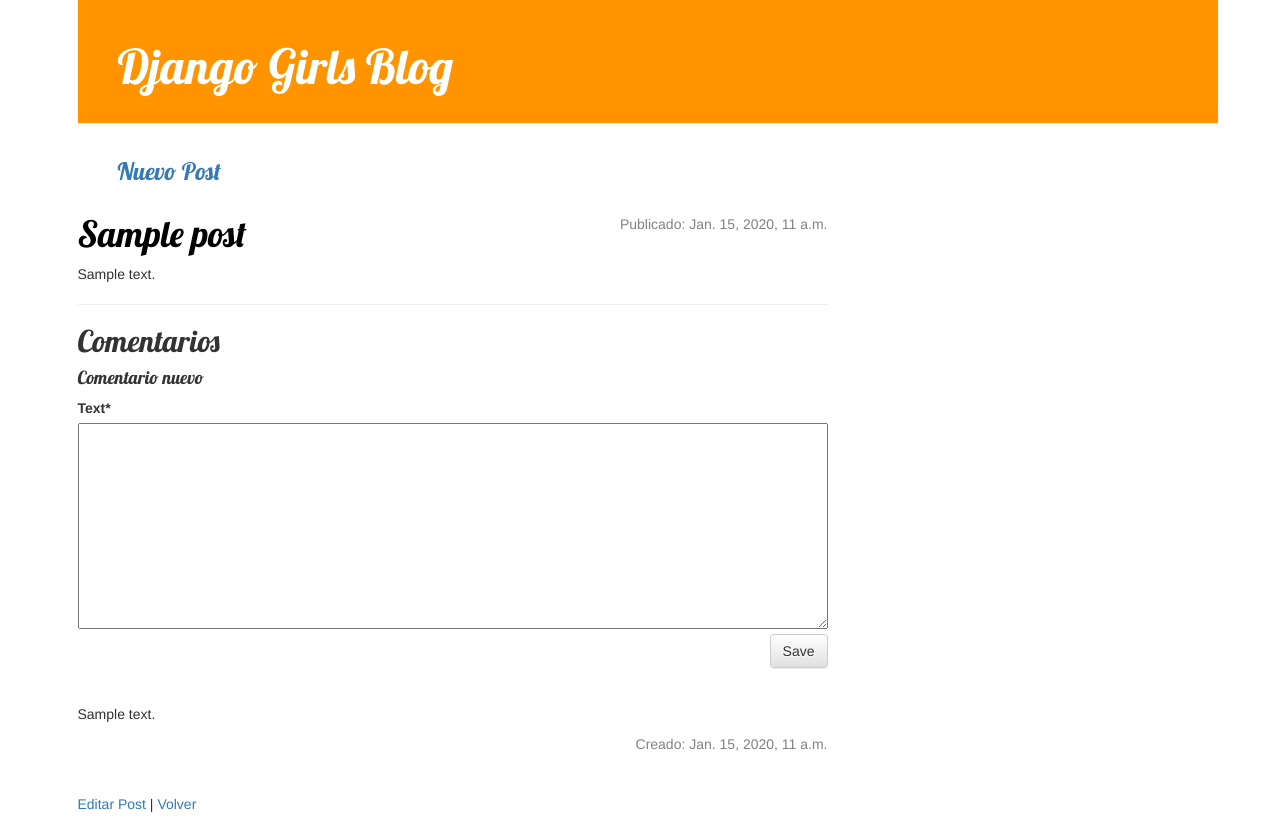
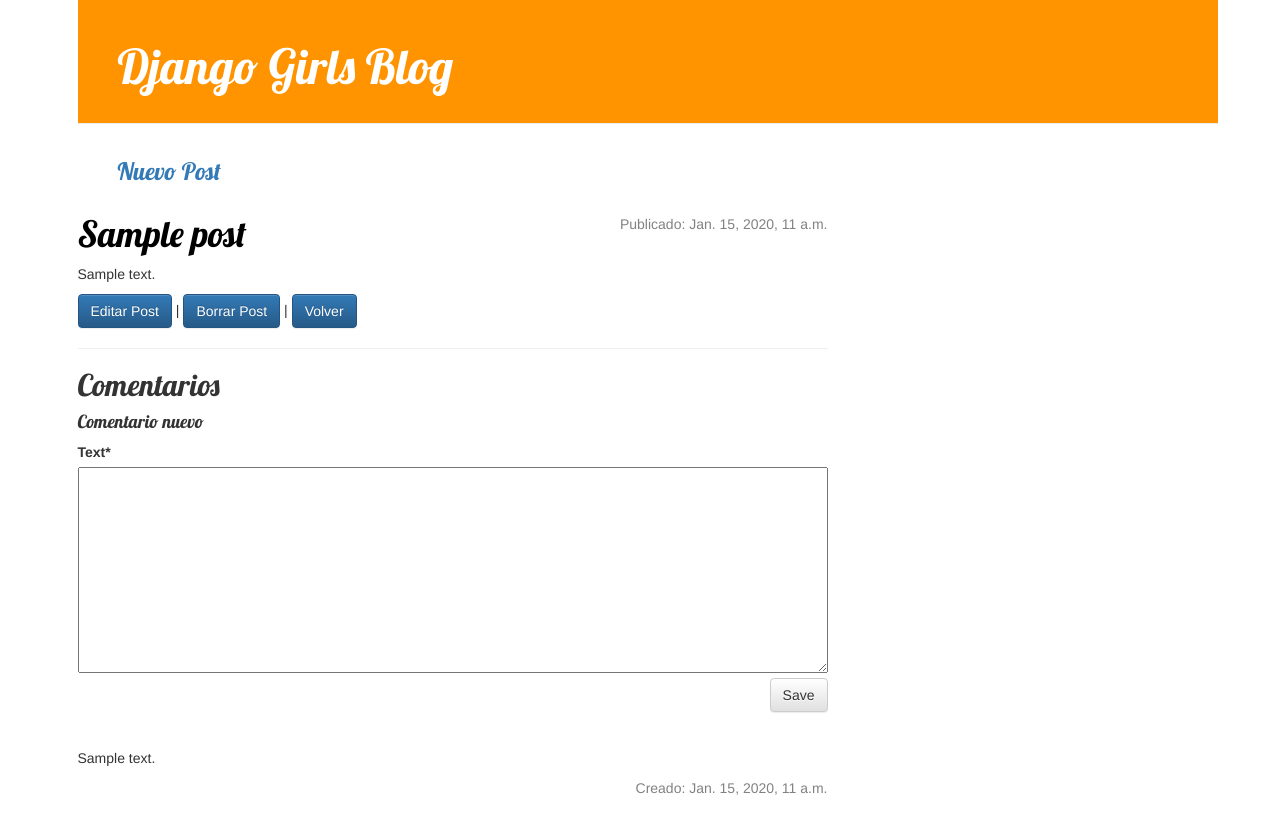
Before and after one commit to AdrianGonzalezMeda/Django_Girls, a Django app: page /post/1/ in a window 1280 px wide. Before the commit the page ends 812 px from the top, so only its background shows below. Run offline with Django 3.2, Linux system fonts and the light colour scheme; tables that the repository leaves empty hold one stand-in row (values such as "Sample post"); some libraries are stand-ins or nearby versions.

Commit message:
Añadiendo post_delete

```diff
--- a/blog/static/css/blog.css
+++ b/blog/static/css/blog.css
@@ -17,10 +17,6 @@
     color: #ffffff;
     font-size: 36pt;
     text-decoration: none;
-}
-
-.content {
-    margin-left: 40px;
 }
 
 h1, h2, h3, h4 {
--- a/blog/templates/blog/post_detail.html
+++ b/blog/templates/blog/post_detail.html
@@ -10,6 +10,7 @@
                     </div>
                     <h1><a href="">{{ post.title }}</a></h1>
                     <p>{{ post.text|linebreaks }}</p>
+                    <a class="btn btn-primary" href="{% url 'post_edit' pk=post.pk %}">Editar Post</a> | <a class="btn btn-primary" href="{% url 'post_delete' pk=post.pk %}">Borrar Post</a> | <a class="btn btn-primary" href="{% url 'post_list' %}">Volver</a>
                     <hr>
                     <h2>Comentarios</h2>
 
@@ -33,9 +34,4 @@
             </div>
         </div>
 
-        <a href="{% url 'post_edit' pk=post.pk %}">Editar Post</a> |
-        <a href="{% url 'post_list' %}">Volver</a>
-
-
-
  {% endblock %}
--- a/blog/urls.py
+++ b/blog/urls.py
@@ -5,6 +5,7 @@
 	url(r'^$', views.post_list, name='post_list'),
 	url(r'^post/new$', views.post_new, name='post_new'),
 	url(r'^post/(?P<pk>[0-9]+)/$', views.post_detail, name='post_detail'),
-	url(r'^post/(?P<pk>[0-9]+)/edit/$', views.post_edit, name='post_edit'),
+	url(r'^post/(?P<pk>[0-9]+)/edit$', views.post_edit, name='post_edit'),
+	url(r'^post/(?P<pk>[0-9]+)/delete$', views.post_delete, name='post_delete'),
 	#Para definir una variable en las RegExp es con: ?P<nombre de la variable>
 ]
--- a/blog/views.py
+++ b/blog/views.py
@@ -56,3 +56,8 @@
     else:
         form = PostForm(instance=post)
     return render(request, 'blog/post_edit.html', {'form' : form})
+
+def post_delete(request, pk):
+    post = get_object_or_404(Post, pk=pk)
+    post.delete() #Te borra automaticamente los comentarios, por que estan referenciados a un post en concreto.
+    return redirect('post_list')
```
